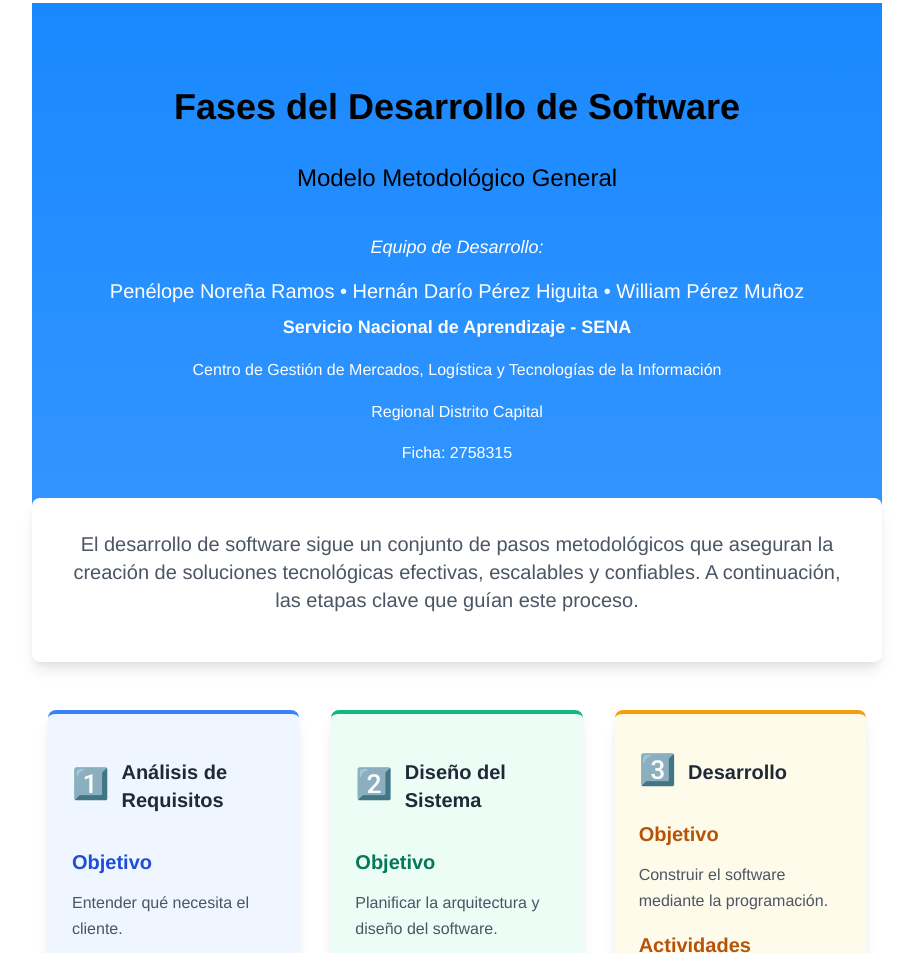
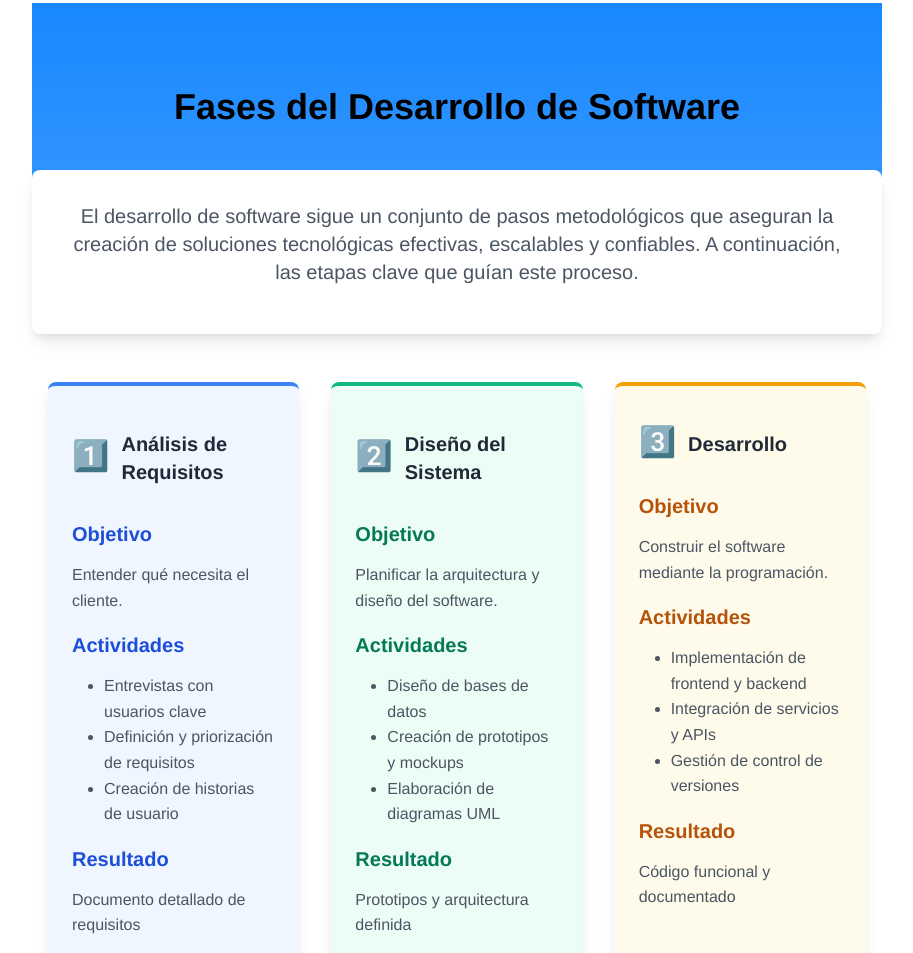
Before and after one commit to williamppmm/fundamentos-caldiad-software, a plain HTML site: page index.html in a window 1280 px wide. Shown: the part 2908-3861 px from the top of the page, without its empty margins (183-1096 px from the left). Drawn offline with nearby package versions, Linux system fonts and the light colour scheme.

Commit message:
ajustes infografía

```diff
--- a/index.html
+++ b/index.html
@@ -966,19 +966,6 @@
         <header class="team-section text-white py-12 px-4">
           <div class="max-w-5xl mx-auto text-center">
             <h1 class="text-4xl font-bold mb-4">Fases del Desarrollo de Software</h1>
-            <h2 class="text-2xl font-light mb-8">Modelo Metodológico General</h2>
-            <div class="mt-8 space-y-2">
-              <p class="text-lg italic">Equipo de Desarrollo:</p>
-              <p class="text-xl">
-                Penélope Noreña Ramos • Hernán Darío Pérez Higuita • William Pérez Muñoz
-              </p>
-              <div class="mt-4">
-                <p class="font-bold text-lg">Servicio Nacional de Aprendizaje - SENA</p>
-                <p>Centro de Gestión de Mercados, Logística y Tecnologías de la Información</p>
-                <p>Regional Distrito Capital</p>
-                <p>Ficha: 2758315</p>
-              </div>
-            </div>
           </div>
         </header>
         <!-- Introducción -->
@@ -1146,7 +1133,6 @@
           <footer class="text-center py-8 mt-12 text-gray-600 border-t border-gray-200">
             <p class="font-bold mb-2">Casino La Fortuna</p>
             <p>Fases del Desarrollo de Software</p>
-            <p class="mt-2">© 2024 - Todos los derechos reservados</p>
           </footer>
         </main>
       </div>
```
Also changed, not shown: infografia.html (+0 -15 lines).
